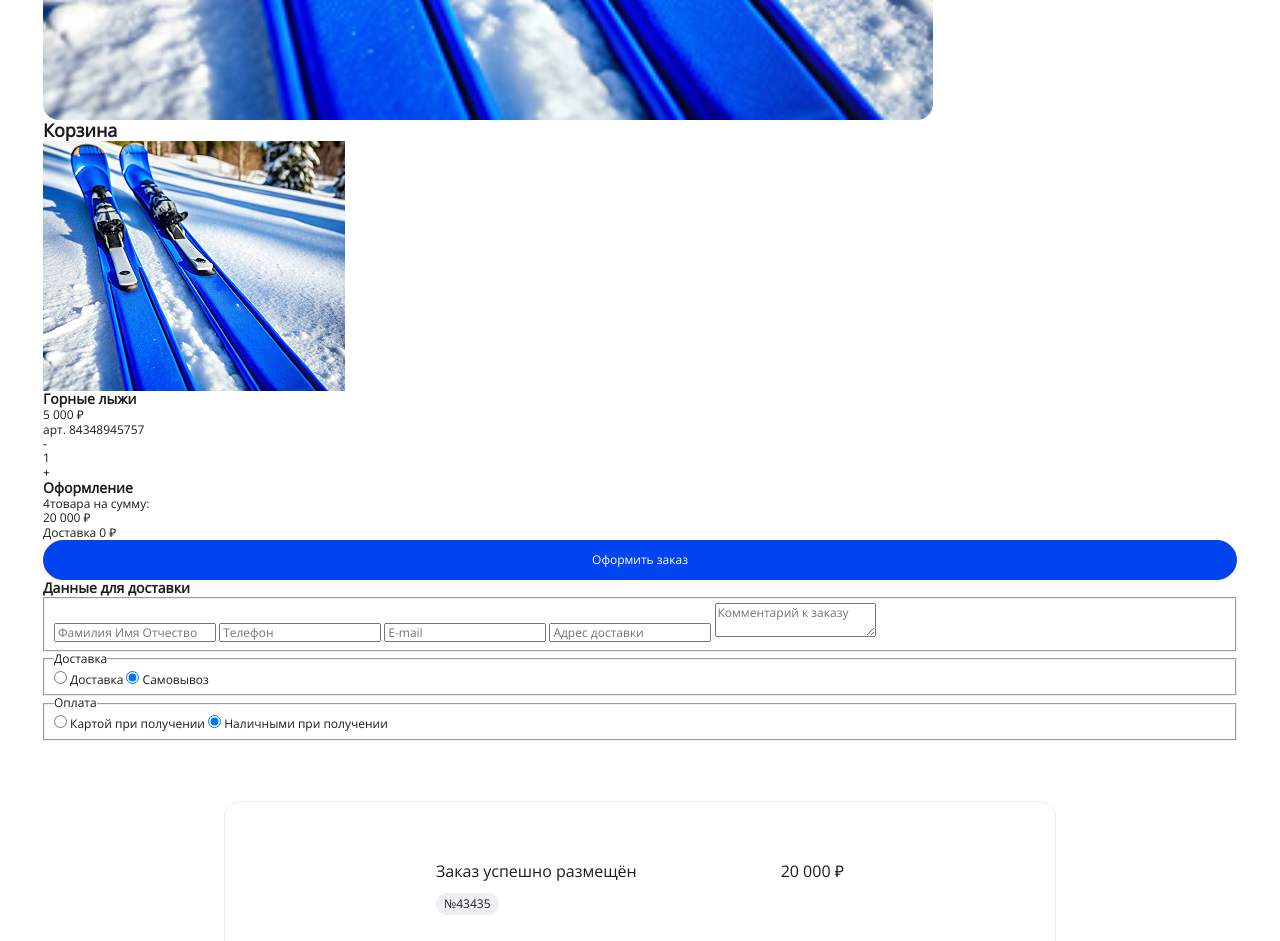
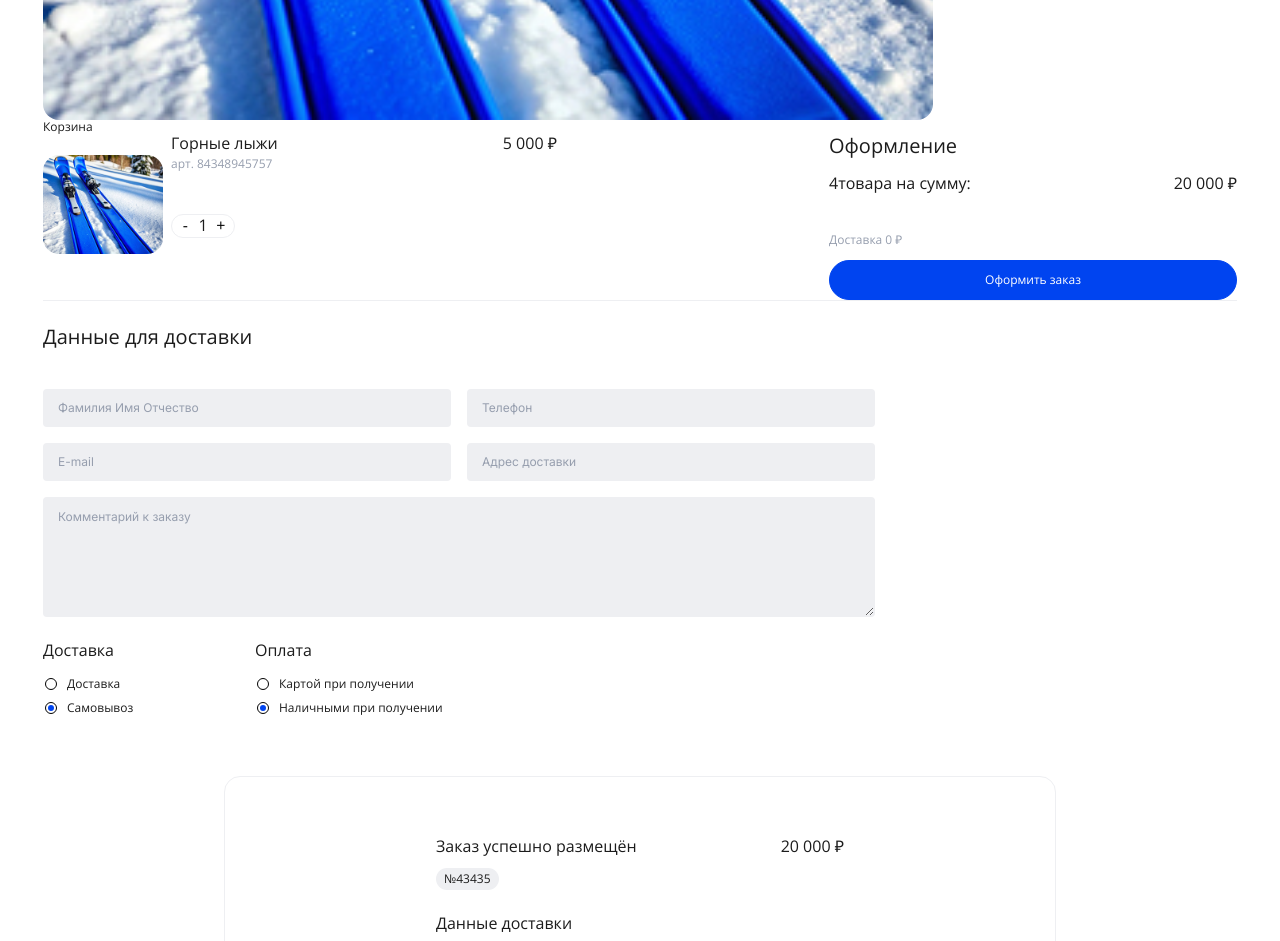
Before and after one commit to Bisquitman/ski-people, a website built with Vite: page index copy.html in a window 1280 px wide. Shown: the part 3320-4261 px from the top of the page. Built offline with nearby package versions, Linux system fonts and the light colour scheme; grey boxes are pictures that could not be loaded; what navigo would draw is missing.

Commit message:
cart styles

```diff
--- a/index copy.html
+++ b/index copy.html
@@ -333,13 +333,6 @@
         <h2 class="product__title title">Горные лыжи</h2>
 
         <div class="product__description">
-          <!-- <img class="product__slider-image" src="/img/photo.jpg" alt="Image">
-            <ul class="product__slider-thumbs slider-thumbs">
-              <li class="slider-thumbs__item"><img class="slider-thumbs__image" src="/img/photo.jpg" alt="Image"></li>
-              <li class="slider-thumbs__item"><img class="slider-thumbs__image" src="/img/photo.jpg" alt="Image"></li>
-              <li class="slider-thumbs__item"><img class="slider-thumbs__image" src="/img/photo.jpg" alt="Image"></li>
-              <li class="slider-thumbs__item"><img class="slider-thumbs__image" src="/img/photo.jpg" alt="Image"></li>
-            </ul> -->
           <div class="product__slider">
             <div class="swiper product__slider-main">
               <div class="swiper-wrapper">
@@ -455,6 +448,7 @@
     <section class="cart">
       <div class="cart__container">
         <h2 class="cart__title">Корзина</h2>
+        <div class="cart__wrapper">
           <ul class="cart__list">
             <li class="cart__item cart-item">
               <img class="cart-item__image" src="./img/photo.jpg" alt="Горные лыжи" title="Горные лыжи">
@@ -487,7 +481,6 @@
               <textarea class="cart-form__input" placeholder="Комментарий к заказу" name="comment"
                 id="comment"></textarea>
             </fieldset>
-
             <fieldset class="cart-form__fieldset">
               <legend class="cart-form__legend">Доставка</legend>
               <label class="cart-form__label">
@@ -499,7 +492,6 @@
                 Самовывоз
               </label>
             </fieldset>
-
             <fieldset class="cart-form__fieldset">
               <legend class="cart-form__legend">Оплата</legend>
               <label class="cart-form__label">
@@ -512,6 +504,7 @@
               </label>
             </fieldset>
           </form>
+        </div>
       </div>
     </section>
 
--- a/src/components/Catalog.js
+++ b/src/components/Catalog.js
@@ -15,12 +15,16 @@ export const catalog = (action, data = [], parent = main()) => {
   const catalogEl = document.createElement("div");
   catalogEl.className = "catalog";
 
-  const typeList = [];
-  data.map(({ type }) => typeList.push(type));
+  // const typeList = [];
+  // data.map(({ type }) => typeList.push(type));
+
+  const typeList = new Set();
+  data.forEach(({ type }) => {
+    typeList.add(type);
+  });
 
   let catalogItem = "";
-
-  [...new Set(typeList)].forEach((item) => {
+  typeList.forEach((item) => {
     catalogItem += `
       <li class="catalog__item">
         <a class="catalog__link" href="#">
@@ -29,6 +33,16 @@ export const catalog = (action, data = [], parent = main()) => {
       </li>
     `;
   });
+
+  // [...new Set(typeList)].forEach((item) => {
+  //   catalogItem += `
+  //     <li class="catalog__item">
+  //       <a class="catalog__link" href="#">
+  //         ${item}
+  //       </a>
+  //     </li>
+  //   `;
+  // });
 
   const child = `
     <ul class="catalog__list">
--- a/src/js/const.js
+++ b/src/js/const.js
@@ -1,3 +1,4 @@
 export const IMAGE_API_URL = "http://localhost:3000/img";
 export const API_URL = "http://localhost:3000/goods";
 export const LS_KEY_FAVORITE = 'ski-people-favorite';
+export const LS_KEY_CART = 'ski-people-cart';
--- a/src/style.scss
+++ b/src/style.scss
@@ -7,6 +7,7 @@
 @use "./styles/goods";
 @use "./styles/card";
 @use "./styles/product";
+@use "./styles/cart";
 @use "./styles/table";
 @use "./styles/order";
 @use "./styles/notFound";
--- /dev/null
+++ b/src/styles/cart.scss
@@ -0,0 +1,418 @@
+.cart {
+  // .cart__container
+  &__container {
+  }
+  // .cart__title
+  &__title {
+  }
+  // .cart__wrapper
+  &__wrapper {
+    display: grid;
+    grid-template-areas:
+      "list"
+      "form"
+      "order";
+    column-gap: 16px;
+
+    @media (min-width: 1024px) {
+      grid-template-columns: 1fr 302px;
+      grid-template-areas:
+        "list order"
+        "form form";
+    }
+
+    @media (min-width: 1200px) {
+      grid-template-columns: 1fr 408px;
+    }
+  }
+  // .cart__list
+  &__list {
+    grid-area: list;
+    display: grid;
+    gap: 16px;
+    padding-bottom: 24px;
+
+    &:last-child {
+      padding-bottom: 0;
+    }
+
+    @media (min-width: 1024px) {
+      max-width: 514px;
+    }
+  }
+  // .cart__item
+  &__item {
+  }
+  // .cart__order
+  &__order {
+    grid-area: order;
+    padding-top: 24px;
+
+    @media (min-width: 1024px) {
+      padding-top: 0;
+    }
+  }
+  // .cart__form
+  &__form {
+    grid-area: form;
+  }
+}
+
+//========================================================================================================================================================
+
+.cart-item {
+  display: grid;
+  align-items: center;
+  grid-template-columns: 80px min-content 1fr;
+  grid-template-rows: min-content min-content 1fr;
+  grid-template-areas:
+    "image title title"
+    "image id id"
+    "image counter price";
+  gap: 4px 8px;
+
+  font-weight: 400;
+  font-size: 12px;
+
+  @media (min-width: 768px) {
+    grid-template-columns: 120px 1fr 1fr;
+    grid-template-areas:
+      "image title price"
+      "image id price"
+      "image counter price";
+
+    font-size: 16px;
+  }
+
+  // .cart-item__image
+  &__image {
+    grid-area: image;
+    width: 100%;
+    aspect-ratio: 80/66;
+    align-self: center;
+    border-radius: 16px;
+    overflow: hidden;
+    object-fit: cover;
+  }
+  // .cart-item__title
+  &__title {
+    grid-area: title;
+  }
+  // .cart-item__price
+  &__price {
+    grid-area: price;
+    // align-self: start;
+
+    @media (min-width: 768px) {
+      justify-self: end;
+      align-self: start;
+    }
+  }
+  // .cart-item__id
+  &__id {
+    grid-area: id;
+    font-size: 9px;
+    color: #969eae;
+
+    @media (min-width: 768px) {
+      font-size: 12px;
+    }
+  }
+  // .cart-item__counter
+  &__counter {
+    grid-area: counter;
+  }
+}
+
+//========================================================================================================================================================
+
+.counter {
+  display: flex;
+  align-items: center;
+  justify-content: space-between;
+  border: 1px solid #eeeff2;
+  border-radius: 32px;
+  width: 64px;
+  height: 24px;
+  // padding: 5px 11px;
+  text-align: center;
+
+  // .counter__minus
+  &__minus {
+    width: 100%;
+    height: 100%;
+  }
+  // .counter__number
+  &__number {
+    width: 16px;
+  }
+  // .counter__plus
+  &__plus {
+    width: 100%;
+    height: 100%;
+  }
+}
+
+//========================================================================================================================================================
+
+.cart-order {
+  // .cart-order__title
+  &__title {
+    font-weight: 400;
+    font-size: 16px;
+
+    &:not(:last-child) {
+      margin-bottom: 16px;
+    }
+
+    @media (min-width: 768px) {
+      font-size: 20px;
+    }
+  }
+  // .cart-order__info
+  &__info {
+    display: flex;
+    align-items: center;
+    justify-content: space-between;
+    gap: 12px;
+    font-size: 12px;
+    margin-bottom: 32px;
+
+    &:last-child {
+      margin-bottom: 0;
+    }
+
+    @media (min-width: 768px) {
+      font-size: 16px;
+      margin-bottom: 40px;
+    }
+  }
+  // .cart-order__count
+  &__count {
+  }
+  // .cart-order__total-price
+  &__total-price {
+  }
+  // .cart-order__delivery
+  &__delivery {
+    font-size: 9px;
+    color: #969eae;
+    margin-bottom: 1em;
+
+    &:last-child {
+      margin-bottom: 0;
+    }
+
+    @media (min-width: 768px) {
+      font-size: 12px;
+    }
+  }
+  // .cart-order__btn
+  &__btn {
+  }
+}
+
+//========================================================================================================================================================
+
+.cart-form {
+  padding-top: 24px;
+  padding-bottom: 24px;
+  border-top: 1px solid #eeeff2;
+  border-bottom: 1px solid #eeeff2;
+
+  display: grid;
+  gap: 16px;
+
+  @media (min-width: 768px) {
+    gap: 16px 10px;
+    grid-template-columns: 230px 230px 1fr;
+  }
+
+  @media (min-width: 1024px) {
+    gap: 24px 16px;
+    grid-template-columns: 196px 196px 1fr;
+  }
+
+  @media (min-width: 1024px) {
+    border-bottom: none;
+    padding-bottom: 0;
+  }
+  // .cart-form__body
+  &__body {
+  }
+  // .cart-form__title
+  &__title {
+    grid-column: 1 / -1;
+    font-weight: 400;
+    font-size: 16px;
+    margin-bottom: 16px;
+
+    &:last-child {
+      margin-bottom: 0;
+    }
+
+    @media (min-width: 768px) {
+      font-size: 20px;
+    }
+  }
+  // .cart-form__inputs
+  &__inputs {
+    display: grid;
+    grid-template-columns: 1fr;
+    gap: 8px;
+    max-width: 832px;
+
+    @media (min-width: 768px) {
+      grid-column: 1/-1;
+      grid-template-columns: 1fr 1fr;
+      gap: 10px;
+    }
+
+    @media (min-width: 1024px) {
+      gap: 16px;
+    }
+
+    textarea {
+      min-height: 120px;
+      padding: 12px 14px;
+      border-radius: 4px;
+      background-color: #eeeff2;
+      resize: vertical;
+      outline: none;
+      border: 1px solid transparent;
+
+      &:hover,
+      &:focus,
+      &:focus-visible {
+        border: 1px solid #dfe3eb;
+      }
+
+      &::placeholder {
+        color: #969eae;
+      }
+
+      @media (min-width: 768px) {
+        grid-column: 1/-1;
+      }
+    }
+  }
+  // .cart-form__input
+  &__input {
+    font-family: "Inter", sans-serif;
+    color: #1c1c1c;
+    font-size: 12px;
+
+    border-radius: 4px;
+    background-color: #eeeff2;
+    padding: 0 14px;
+    width: 100%;
+    height: 38px;
+    outline: none;
+    border: 1px solid transparent;
+
+    &:hover,
+    &:focus,
+    &:focus-visible {
+      border: 1px solid #dfe3eb;
+    }
+
+    &:disabled {
+      opacity: 0.5;
+      pointer-events: none;
+      user-select: none;
+    }
+
+    &::placeholder {
+      color: #969eae;
+    }
+  }
+
+  // .cart-form__fieldset
+  &__fieldset {
+    display: flex;
+    flex-direction: column;
+    align-items: flex-start;
+  }
+  // .cart-form__legend
+  &__legend {
+    font-weight: 400;
+    font-size: 16px;
+    margin-bottom: 12px;
+
+    &:last-child {
+      margin-bottom: 0;
+    }
+
+    @media (min-width: 768px) {
+      margin-bottom: 16px;
+    }
+  }
+  // .cart-form__label
+  &__label {
+    position: relative;
+    display: flex;
+    // align-items: center;
+    align-items: flex-start;
+    margin-bottom: 8px;
+    font-size: 12px;
+    line-height: 16px;
+
+    &:last-child {
+      margin-bottom: 0;
+    }
+  }
+  // .cart-form__radio
+  &__radio {
+    position: relative;
+    -webkit-appearance: none;
+    -moz-appearance: none;
+    appearance: none;
+    padding: 2px;
+    margin-right: 8px;
+
+    &:before {
+      content: "";
+      display: block;
+      width: 12px;
+      height: 12px;
+      background-color: #ffffff;
+      border: 1px solid black;
+      border-radius: 8px;
+    }
+
+    &:after {
+      content: "";
+      position: absolute;
+      top: 50%;
+      left: 50%;
+      transform: translate(-50%, -50%);
+      width: 6px;
+      height: 6px;
+      background-color: #0044f0;
+      border-radius: 50%;
+      opacity: 0;
+    }
+
+    &:focus-visible {
+      outline: none;
+
+      &:before {
+        box-shadow: 0px 0px 10px rgba(0, 68, 240, 0.5);
+      }
+    }
+
+    &:checked:after {
+      opacity: 1;
+    }
+
+    &:hover {
+      &:not(:disabled):before {
+        box-shadow: 0px 0px 10px rgba(0, 68, 240, 0.5);
+      }
+    }
+
+    &:disabled:before {
+      background-color: #cccccc;
+    }
+  }
+}
--- a/src/styles/default.scss
+++ b/src/styles/default.scss
@@ -40,6 +40,14 @@ main {
 h1,
 h2,
 h3,
+h4 {
+  font-weight: inherit;
+  font-size: inherit;
+}
+
+h1,
+h2,
+h3,
 p,
 figure,
 fieldset {
@@ -62,6 +70,13 @@ button {
   cursor: pointer;
   border: none;
   background-color: transparent;
+}
+
+fieldset {
+  padding: 0;
+  margin: 0;
+  border: 0;
+  color: inherit;
 }
 
 a {
```
Also changed, not shown: src/components/Cart.js (+42 -10 lines), src/js/router.js (+20 -6 lines). Lines whose indentation alone changed are shown as unchanged.
